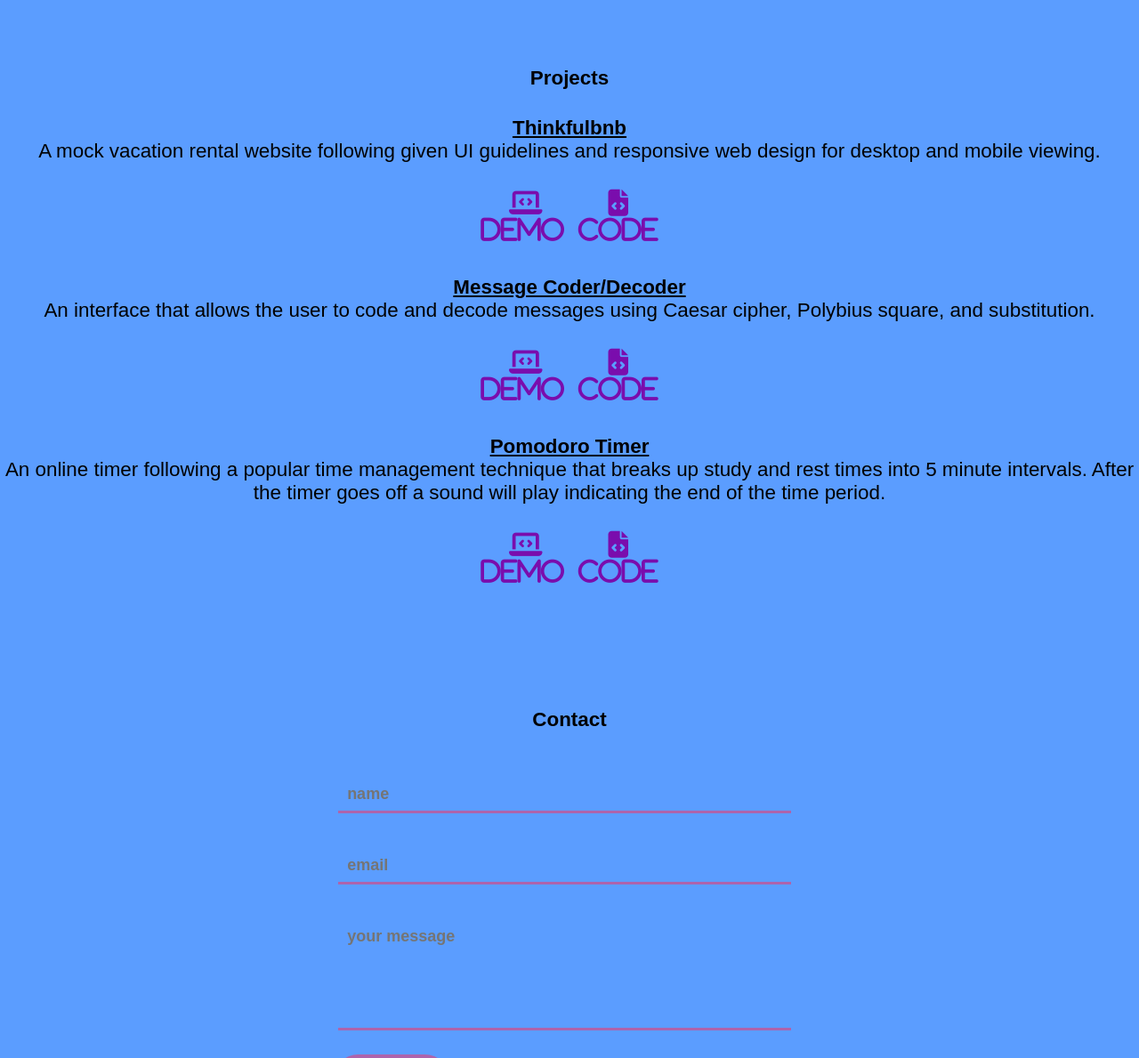
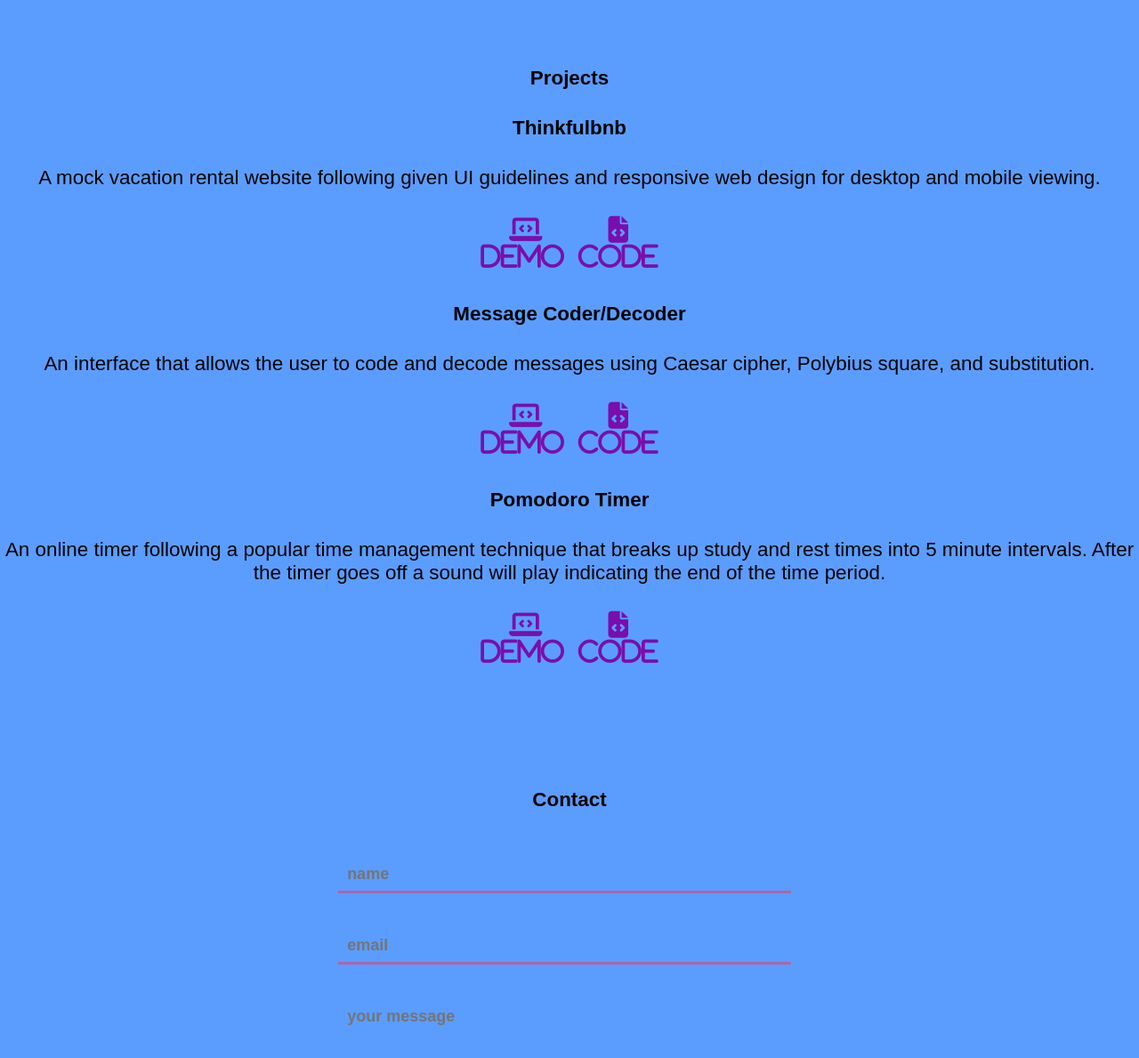
Before and after one commit to Mnun21/Development-Portfolio, a website: page index.html in a window 1280 px wide. Shown: the part 1320-2509 px from the top of the page at 89% size. Drawn offline with nearby package versions, Linux system fonts and the light colour scheme.

Commit message:
header change for HTML best practices

```diff
--- a/index.html
+++ b/index.html
@@ -28,12 +28,12 @@
 
     <section class="banner" role="region">
         <div class="section-container">
-            <h3 class="animate__animated animate__fadeIn animate_slower" id="section-title">
+            <h2 class="animate__animated animate__fadeIn animate_slower" id="section-title">
                 <br/>
             <p>Hi!</p><br/>
             <p>My Name is Moises and I am a Full Stack Developer.</p><br/>
             <p>Welcome to my portfolio.</p><br/>
-            <p>Below are the the skills that I have acquired in order to build full stack web applications and the projects that I have worked on using JavaScript.</p></h3>
+            <p>Below are the the skills that I have acquired in order to build full stack web applications and the projects that I have worked on using JavaScript.</p></h2>
         </div>
     </section>
 
@@ -75,23 +75,23 @@
     <section class="projects" id="projects" role="region">
         <div class="section-container">
             <br/><br/><br/><br/>
-            <h3>Projects</h3>
+            <h4>Projects</h4>
             <div class="project-item">
-                <h3>Thinkfulbnb</h3>
+                <h5>Thinkfulbnb</h5>
                 <p>A mock vacation rental website following given UI guidelines and responsive web design for desktop and mobile viewing.</p>
                 <a href="https://mnun21.github.io/Thinkfulbnb/" target="_blank"><i class="fas fa-laptop-code fa-1x"><br/>Demo&nbsp;</i></a>
                 <a href="https://github.com/Mnun21/Thinkfulbnb/" target="_blank"><i class="fas fa-file-code fa-1x"><br/>Code</i></a>
             </div>
             <br/>
             <div class="project-item">
-                <h3>Message Coder/Decoder</h3>
+                <h5>Message Coder/Decoder</h5>
                 <p>An interface that allows the user to code and decode messages using Caesar cipher, Polybius square, and substitution.</p>
                 <a href="https://decoder-ring-project-lilac.vercel.app/" target="_blank"><i class="fas fa-laptop-code fa-1x"><br/>Demo&nbsp;</i></a>
                 <a href="https://github.com/Mnun21/Decoder-Ring-Project/" target="_blank"><i class="fas fa-file-code fa-1x"><br/>Code</i></a>
             </div>
             <br/>
             <div class="project-item">
-                <h3>Pomodoro Timer</h3>
+                <h5>Pomodoro Timer</h5>
                 <p>An online timer following a popular time management technique that breaks up study and rest times into 5 minute intervals.
                    After the timer goes off a sound will play indicating the end of the time period.
                 </p>
@@ -104,7 +104,7 @@
     <section class="contact" id="contact" role="region">
         <div class="section-container">
             <br/><br/><br/><br/>
-            <h3>Contact</h3>
+            <h6>Contact</h6>
             <table class="form-input">
                 <tr>
                     <td>
--- a/main.css
+++ b/main.css
@@ -59,7 +59,7 @@ nav h1 {
 .section-container {
   background-color: none;
 }
-section h3, p {
+section h2, section h3, section h4, section h5, section h6, p {
   text-align: center;
   font-family: 'Poppins', sans-serif;
   color: #000000;
```
